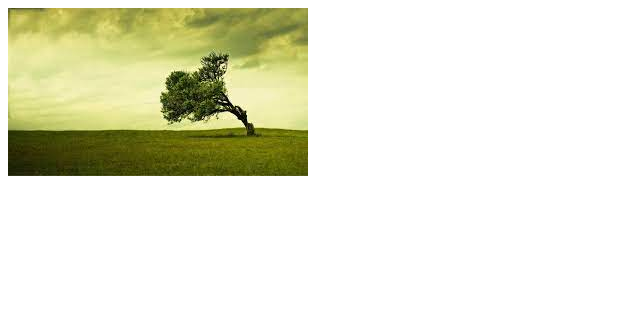
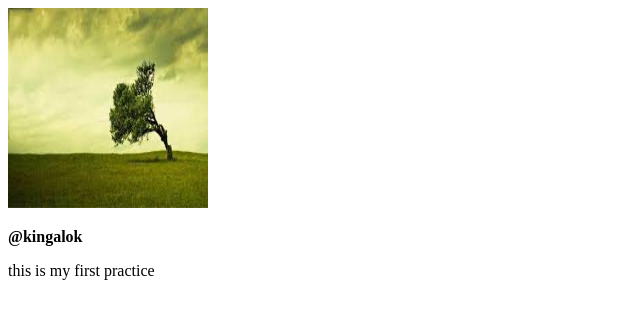
Before and after one commit to Alok-king/OFFICIAL, a plain HTML site: page index.html in a window 1280 px wide. Shown: the whole page, without its empty margins (0-640 px from the left). Drawn offline with Linux system fonts and the light colour scheme.

Commit message:
somes changes

```diff
--- a/index.html
+++ b/index.html
@@ -3,10 +3,21 @@
 <head>
     <title>web pages</title>
     <style>
+        img{
+            width: 200px;
+            height: 200px;
+            border-radius: 3 0px;
+        }
 
+        .user {
+            font-weight: bold  ;
+        }
     </style>
 </head>
 <body>
-    <img src="image/hjgjh/download.jpg" alt="download">
+    <img src="image/google/download.jpg" alt="download" width="1000px"height="1000px">
+    <p class="user">@kingalok</p>
+
+    <p>this is my first practice</p>
 </body>
 </html>
```
Also changed, not shown: image/google/download.jpg (renamed from image/hjgjh/download.jpg).
